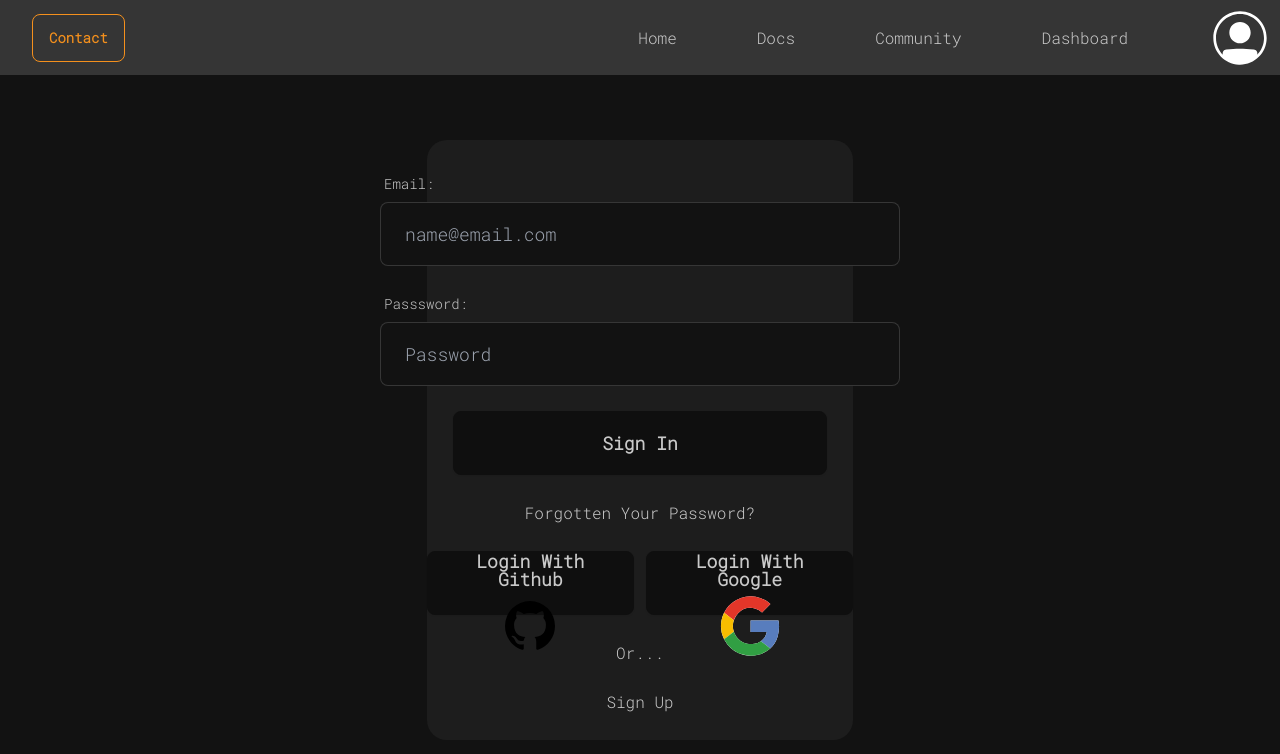
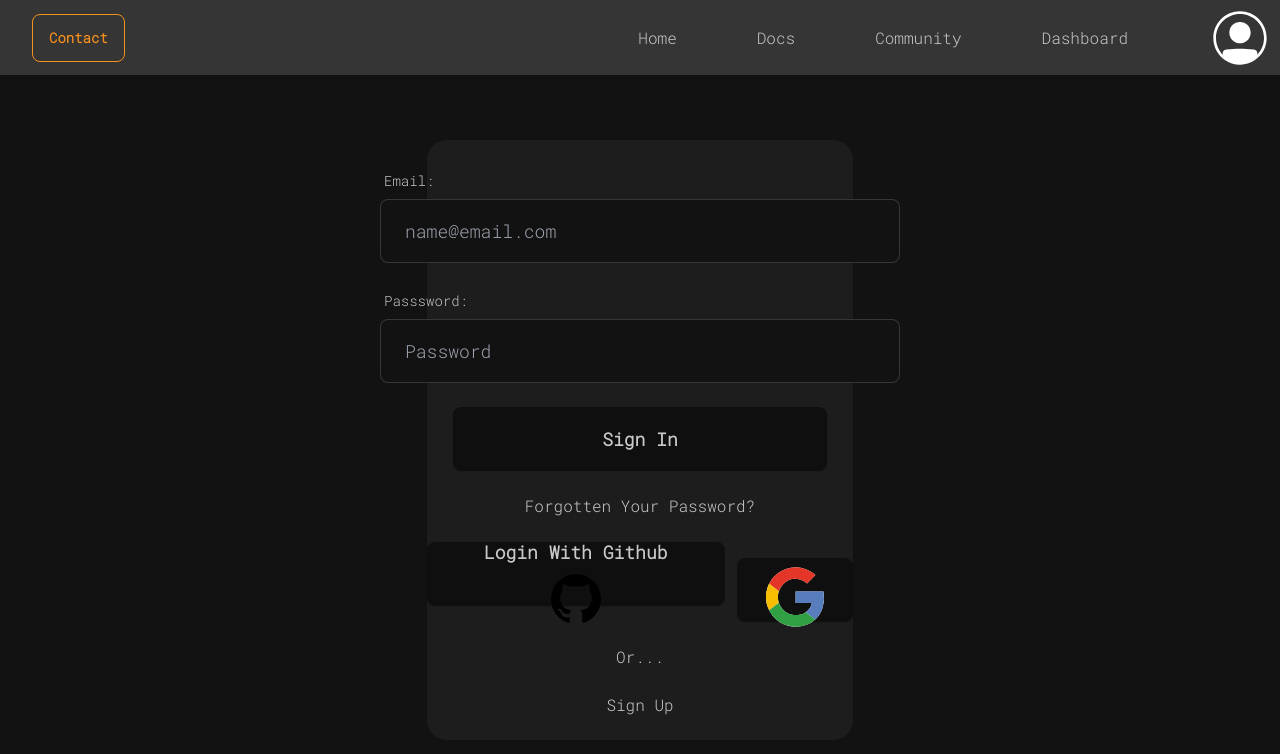
Before and after one commit to B3n-OHara/computerScience-NEA, a Next.js app: page /login in a window 1280 px wide. Shown: the top 754 px of the page. Built offline with nearby package versions, Linux system fonts and the light colour scheme.

Commit message:
re-enabled OAuth login/signup

```diff
--- a/app/(auth)/login/page.tsx
+++ b/app/(auth)/login/page.tsx
@@ -1,7 +1,6 @@
 'use server'
 
 import { login } from '../actions'
-import { SignInWithGithub, SignInWithGoogle } from '@/utils/supabase/OAuthSignIn'
 import Link from 'next/link'
 import Image from 'next/image'
 import githubIcon from '@/public/mdi--github.svg'
@@ -36,15 +35,15 @@ export default async function LoginPage() {
 
                 <div className='flex flex-initial gap-x-3'>
                     <div>
-                        <button className='btn btn-lg' onClick={SignInWithGithub}>
-                            Login With Github
+                        <button className='btn btn-lg'>
+                            <Link href={'/github'}>Login With Github</Link>
                             <Image src={githubIcon} width={60} height={60} alt='Github Icon'/>
                         </button>
                     </div>
 
                     <div>
-                        <button className='btn btn-lg' onClick={SignInWithGoogle}>
-                            Login With Google
+                        <button className='btn btn-lg'>
+                            <Link href={'/google'}></Link>
                             <Image src={googleIcon} width={60} height={60} alt='Google Icon'/>
                         </button>
                     </div>
--- a/app/(auth)/signup/page.tsx
+++ b/app/(auth)/signup/page.tsx
@@ -1,7 +1,6 @@
 'use server'
 
 import { signup } from '../actions'
-import { SignInWithGithub, SignInWithGoogle } from '@/utils/supabase/OAuthSignIn'
 import Link from 'next/link'
 import Image from 'next/image'
 import githubIcon from '@/public/mdi--github.svg'
@@ -36,14 +35,14 @@ export default async function SignUpPage() {
 
                 <div className='flex flex-initial gap-x-3'>
                     <div>
-                        <button className='btn btn-lg' onClick={SignInWithGithub}>
+                        <button className='btn btn-lg'>
                             Start With Github
                             <Image src={githubIcon} width={60} height={60} alt='Github Icon'/>
                         </button>
                     </div>
 
                     <div>
-                        <button className='btn btn-lg' onClick={SignInWithGoogle}>
+                        <button className='btn btn-lg'>
                             Start With Google
                             <Image src={googleIcon} width={60} height={60} alt='Google Icon'/>
                         </button>
```
